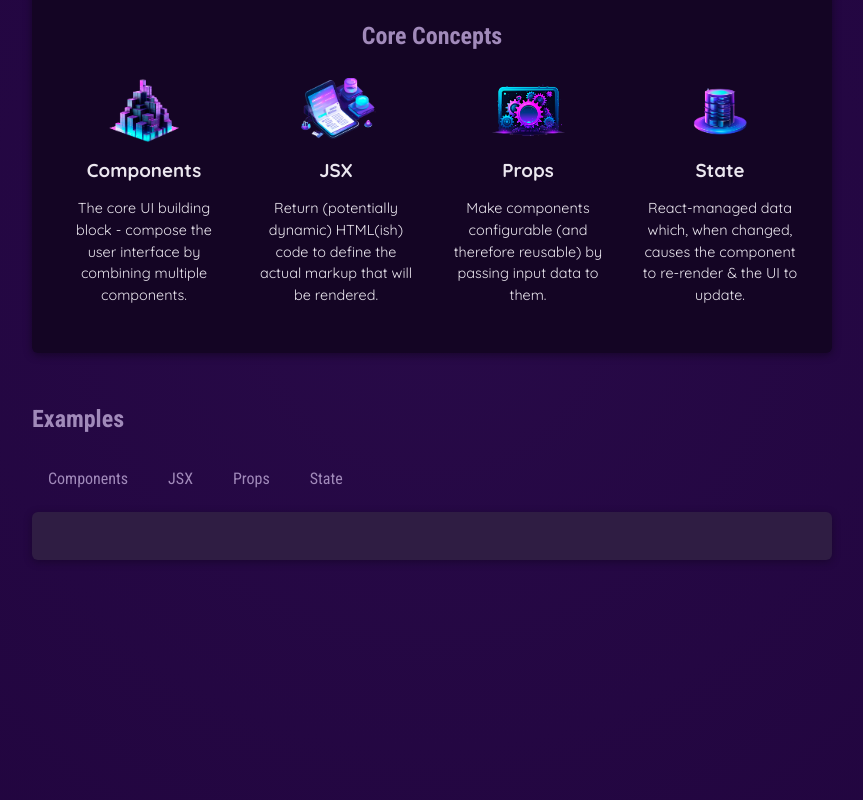
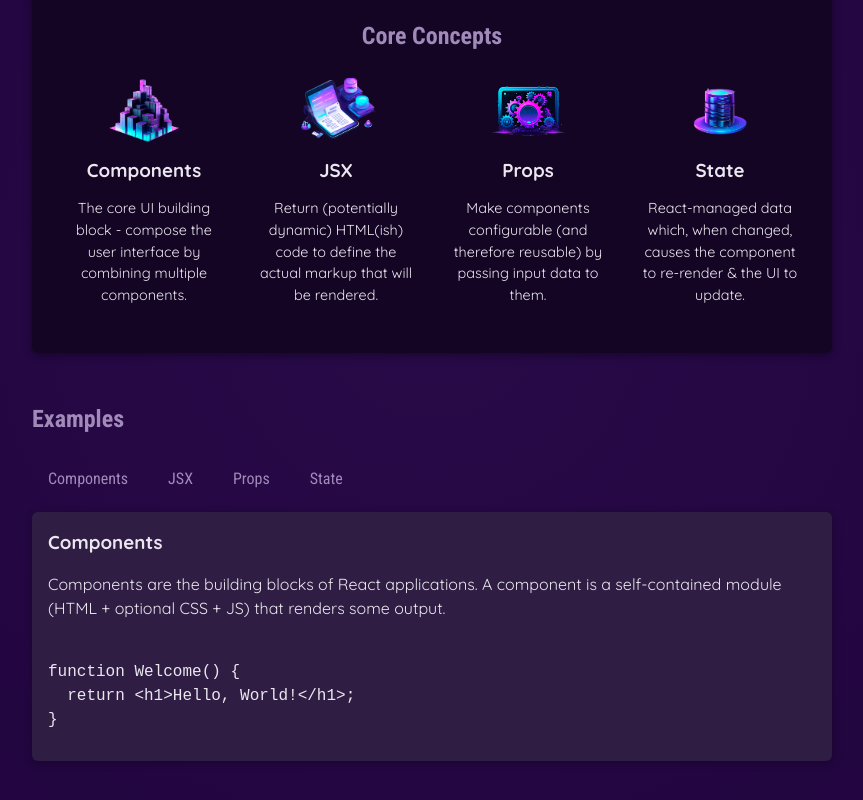
Before and after one commit to EJcodes/ReactJS, a React (Vite) app: page / in a window 1280 px wide. Shown: the part 346-1146 px from the top of the page, without its empty margins (208-1071 px from the left). Built offline with nearby package versions, Linux system fonts and the light colour scheme.

Commit message:
used a more complex mock data file to explore and learn about useState hook in ReactJS

```diff
--- a/src/App.jsx
+++ b/src/App.jsx
@@ -2,6 +2,7 @@ import { useState } from 'react';
 import { CORE_CONCEPTS } from "./data.js";
 import Header from "./components/Header/Header.jsx";
 import TabButton from "./components/TabButton.jsx";
+import {EXAMPLES} from './data.js';
 
  function Coreconcept(props){
   return(
@@ -14,7 +15,7 @@ import TabButton from "./components/TabButton.jsx";
  }
 
 function App() {
-  const [ selectedTopic, setSelectedTopic ] = useState('Please click a button');
+  const [ selectedTopic, setSelectedTopic ] = useState('components');
 
 
 
@@ -56,20 +57,20 @@ function App() {
           <h2>Examples</h2>
           <menu>
             <TabButton onClick = { () => handleClick('components')}>Components</TabButton>
-            <TabButton onClick = { () => handleClick('JSX') }>JSX</TabButton>
-            <TabButton onClick = { () => handleClick('Props') }>Props</TabButton>
-            <TabButton onClick = { () => handleClick('State') }>State</TabButton>
+            <TabButton onClick = { () => handleClick('jsx') }>JSX</TabButton>
+            <TabButton onClick = { () => handleClick('props') }>Props</TabButton>
+            <TabButton onClick = { () => handleClick('state') }>State</TabButton>
           </menu>
           <div id="tab-content">
             <h3>
-
+              {EXAMPLES[selectedTopic].title}
             </h3>
-            <p>
-
+            <p >
+              {EXAMPLES[selectedTopic].description}
             </p>
             <pre>
               <code>
-
+                {EXAMPLES[selectedTopic].code}
               </code>
             </pre>
 
--- a/src/data.js
+++ b/src/data.js
@@ -2,6 +2,7 @@ import componentsImg from './assets/components.png';
 import propsImg from './assets/config.png';
 import jsxImg from './assets/jsx-ui.png';
 import stateImg from './assets/state-mgmt.png';
+
 
 export const CORE_CONCEPTS = [
   {
```
